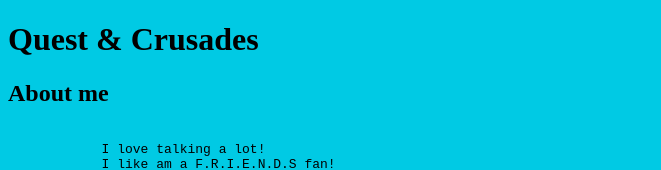
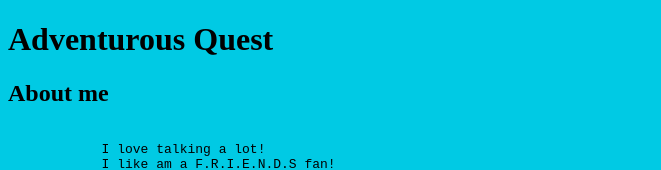
Before and after one commit to Ayushi96/new-git-project, a plain HTML site: page index.html in a window 1280 px wide. Shown: the top 170 px of the page, without its empty margins (0-661 px from the left). Drawn offline with Linux system fonts and the light colour scheme.

Commit message:
modify heading in index.html

```diff
--- a/index.html
+++ b/index.html
@@ -10,7 +10,7 @@
 <body>
 
     <header>
-            <h1>Quest & Crusades</h1>
+            <h1>Adventurous Quest</h1>
 
     </header>
 
```
